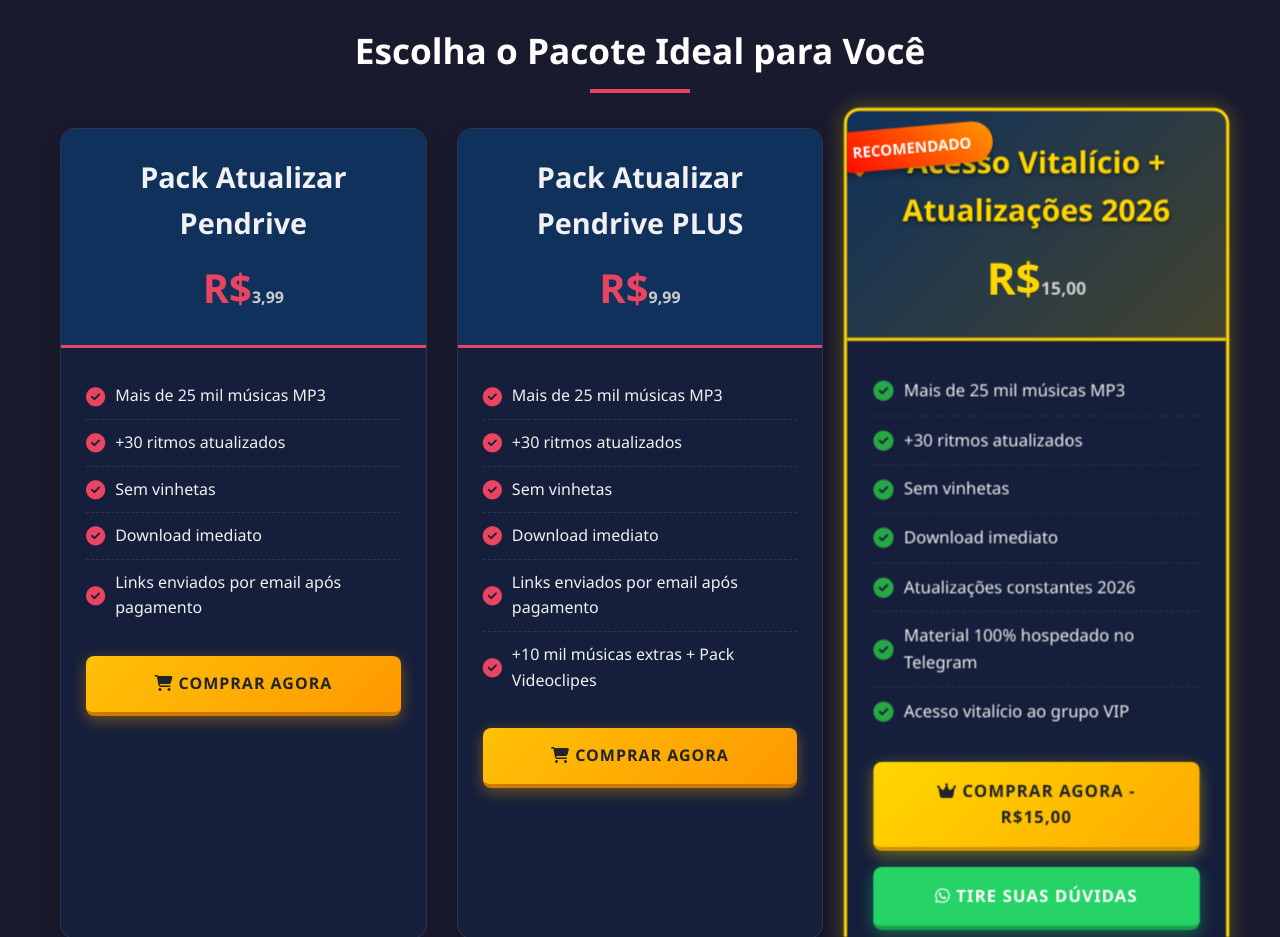
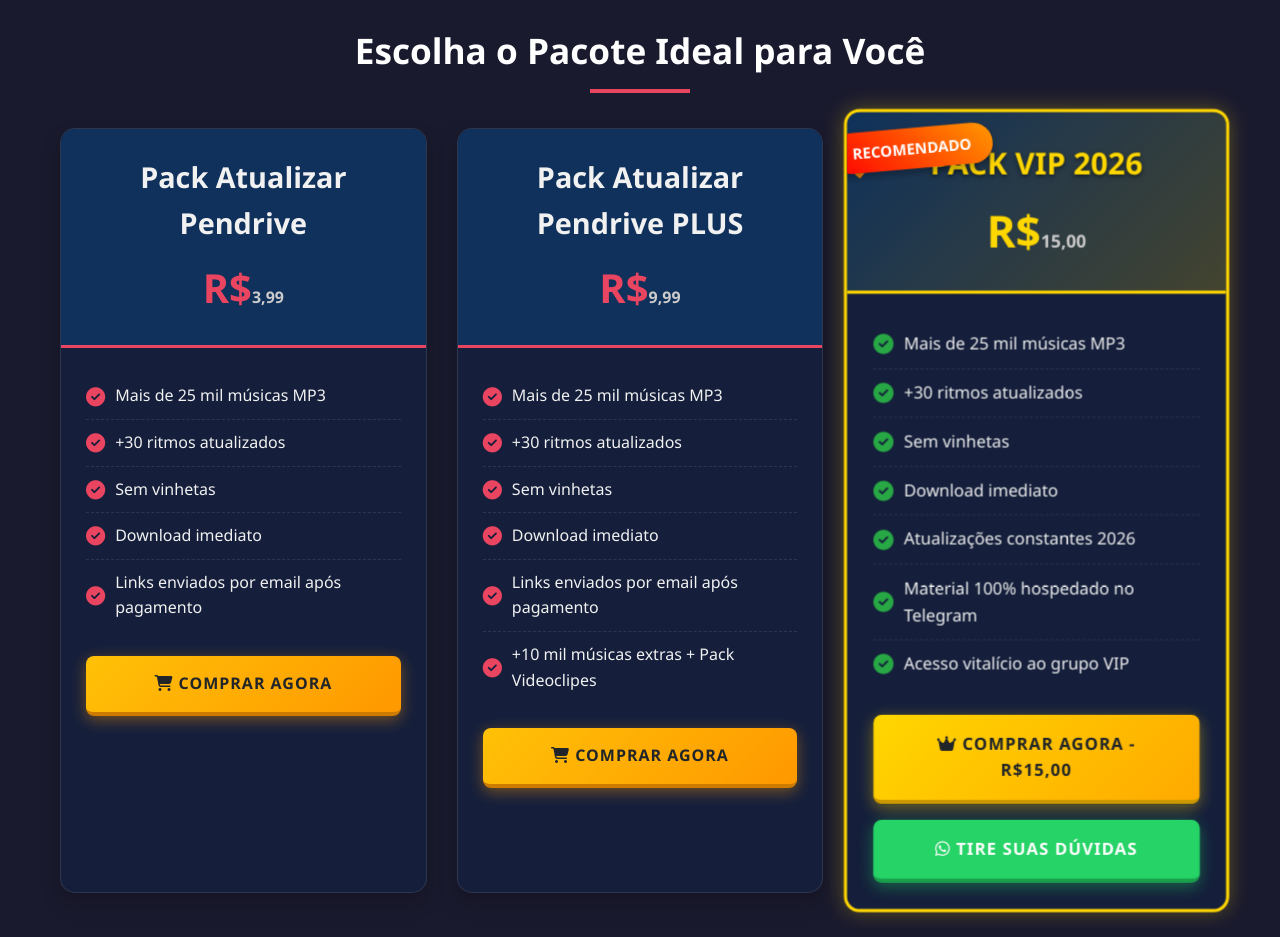
Before and after one commit to MUNDO-STORE/SO-DJ, a plain HTML site: page index.html in a window 1280 px wide. Shown: the part 800-1737 px from the top of the page. Drawn offline with Linux system fonts and the light colour scheme.

Commit message:
Update index.html

```diff
--- a/index.html
+++ b/index.html
@@ -1607,7 +1607,7 @@
                 <div class="package-card vip-highlight">
                     <div class="recommended-badge">RECOMENDADO</div>
                     <div class="package-header">
-                        <h3>Acesso Vitalício + Atualizações 2026</h3>
+                        <h3>PACK VIP 2026</h3>
                         <div class="package-price">R$<span>15,00</span></div>
                     </div>
                     <div class="package-body">
@@ -1622,7 +1622,7 @@
                         </ul>
 
                         <div class="package-buttons">
-                            <a href="https://4br.me/nfUdIhDGC" class="btn vip-btn" target="_blank" onclick="fbq('track', 'Purchase', {value: 15.00, currency: 'BRL'}); trackRealPurchase('Acesso Vitalício + Atualizações 2026', 15.00);">
+                            <a href="https://4br.me/nfUdIhDGC" class="btn vip-btn" target="_blank" onclick="fbq('track', 'Purchase', {value: 15.00, currency: 'BRL'}); trackRealPurchase('PACK VIP 2026', 15.00);">
                                 <i class="fas fa-crown"></i> COMPRAR AGORA - R$15,00
                             </a>
                             <a href="https://wa.link/wyxz3h" class="btn btn-whatsapp" target="_blank">
@@ -1936,7 +1936,7 @@
                 this.packages = [
                     { name: 'Pack Atualizar Pendrive', price: 'R$ 3,99' },
                     { name: 'Pack Atualizar Pendrive PLUS', price: 'R$ 9,99' },
-                    { name: 'Acesso Vitalício + Atualizações 2026', price: 'R$ 15,00' },
+                    { name: 'PACK VIP 2026', price: 'R$ 15,00' },
                     { name: 'Pack Profissional DJ', price: 'R$ 50,00' },
                     { name: 'Pack Profissional DJ WhatsApp', price: 'R$ 45,00' }
                 ];
```
